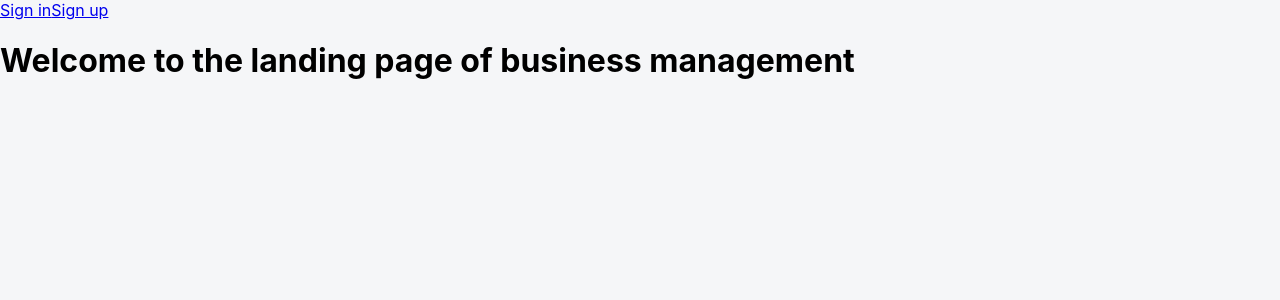
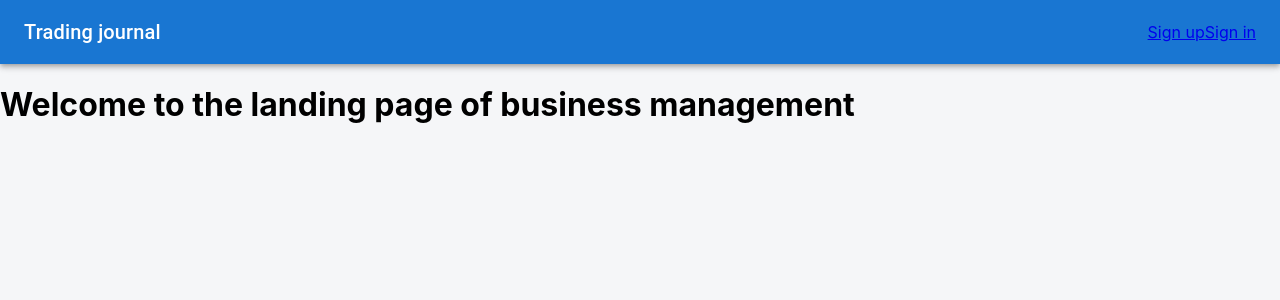
Before and after one commit to NirinaTanjona/Business-Managment-client, a React (Create React App) app: page / in a window 1280 px wide. Shown: the top 300 px of the page. Built offline with nearby package versions, Linux system fonts and the light colour scheme; no server answers.

Commit message:
add navbar

```diff
--- a/src/App.tsx
+++ b/src/App.tsx
@@ -3,6 +3,7 @@ import { BrowserRouter, Route, Routes, Navigate } from 'react-router-dom';
 import { SignIn, SignOut, LandingPage, Dashboard, Trades, SignUp } from './pages';
 import { MessageProvider } from './context/MessageContext'
 import { auth } from './utils';
+import Header from './components/Header'
 
 
 
@@ -13,6 +14,7 @@ function App() {
   return (
     <MessageProvider>
       <BrowserRouter>
+        <Header />
         <Routes>
           <Route path="/" element={<LandingPage />} />
           <Route path="sign-up" element={<SignUp />} />
--- /dev/null
+++ b/src/components/Header/index.tsx
@@ -0,0 +1,37 @@
+import AppBar from '@mui/material/AppBar'
+import Box from '@mui/material/Box'
+import Toolbar from '@mui/material/Toolbar'
+import Typography from '@mui/material/Typography'
+import { Link } from 'react-router-dom';
+import { auth } from '../../utils'
+
+const LandingPage = () => (
+  <>
+    <Typography variant="h6" component="div" sx={{ flexGrow: 1}}>
+      Trading journal
+    </Typography>
+    <Link to="sign-up">Sign up</Link>
+    <Link to="sign-in">Sign in</Link>
+  </>
+)
+
+const Dashboard = () => (
+  <>
+    <Typography variant="h6" component="div" sx={{ flexGrow: 1}}>
+      Dashboard
+    </Typography>
+    <Link to="sign-out">Sign out</Link>
+  </>
+)
+
+export default function Header() {
+  return (
+    <Box sx={{ fexGrow: 1}}>
+      <AppBar position="static">
+        <Toolbar>
+          {auth.isAuth() ? <Dashboard /> : <LandingPage />}
+        </Toolbar>
+      </AppBar>
+    </Box>
+  )
+}
--- a/src/pages/Dashboard/Dashboard.tsx
+++ b/src/pages/Dashboard/Dashboard.tsx
@@ -33,7 +33,6 @@ function Dashboard() {
 
   return (
     <SummaryProvider>
-      <Link to="/sign-out" >Sign out</Link><br></br>
       <Link to="/trades" >Trade logs</Link>
       <Button variant="text" onClick={handleUpdateBalance}>Update balance</Button>
       <Button variant="outlined" onClick={toggleDrawer(true)}>Add trade</Button>
--- a/src/pages/LandingPage/index.tsx
+++ b/src/pages/LandingPage/index.tsx
@@ -1,11 +1,11 @@
 import { Link } from 'react-router-dom';
+import Header from '../../components/Header'
+
 
 function LandingPage() {
 
   return (
     <div>
-      <Link to="sign-in" >Sign in</Link>
-      <Link to="sign-up">Sign up</Link>
       <h1>Welcome to the landing page of business management</h1>
     </div>
   )
```
